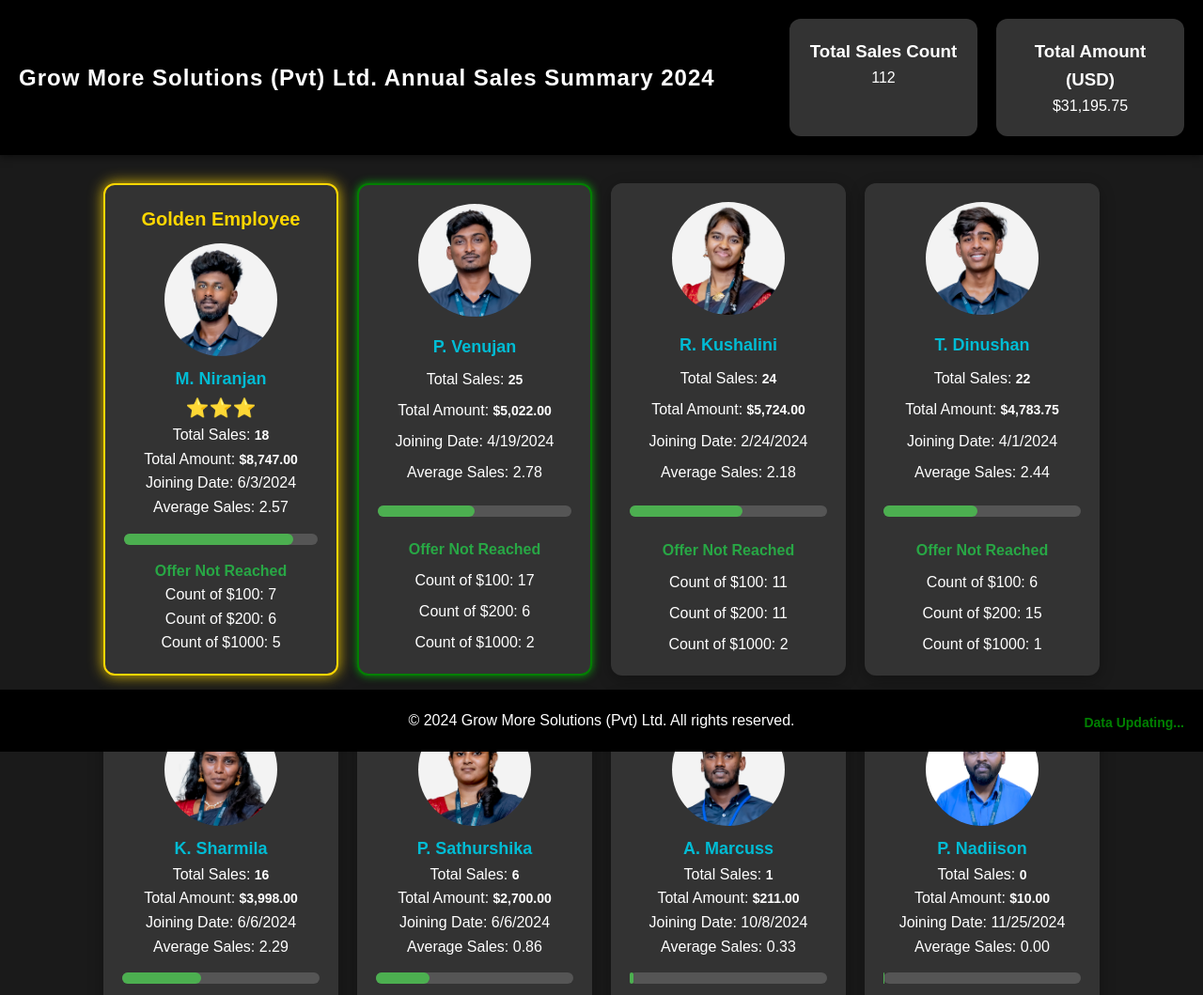
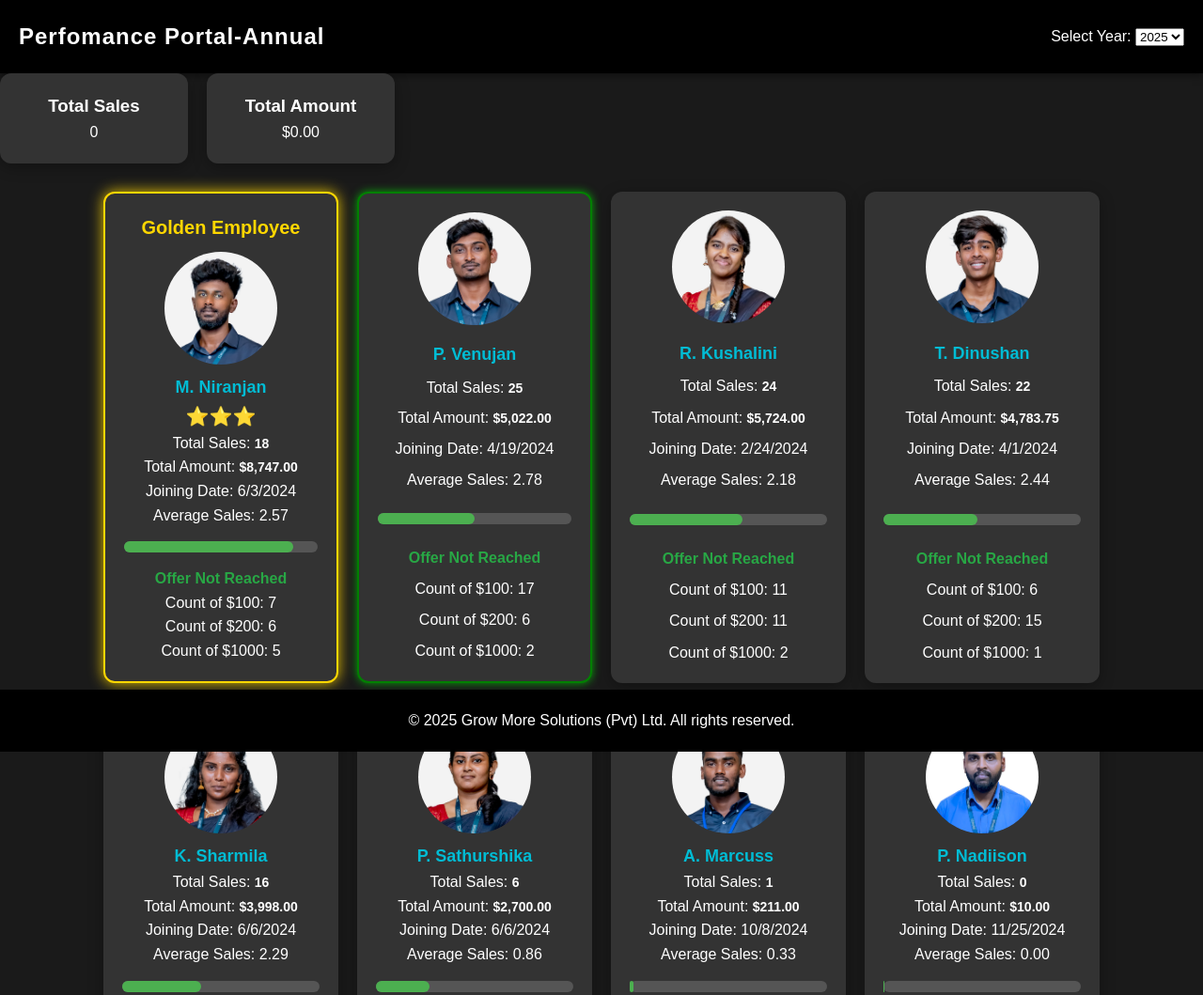
Before and after one commit to Growmore8/annualsales, a plain HTML site: page index.html in a window 1280 px wide. Shown: the top 1059 px of the page at 94% size. Drawn offline with Linux system fonts and the light colour scheme.

Commit message:
Update index.html

```diff
--- a/index.html
+++ b/index.html
@@ -1,41 +1,52 @@
 <!DOCTYPE html>
 <html lang="en">
+
 <head>
     <meta charset="UTF-8">
     <meta name="viewport" content="width=device-width, initial-scale=1.0">
-    <title>Employee Performance Dashboard</title>
+    <title>Employee Dashboard</title>
     <link rel="stylesheet" href="styles.css">
 </head>
+
 <body>
+    <!-- Header Section -->
     <header>
-        <div class="company-name">
-            Grow More Solutions (Pvt) Ltd.  Annual Sales Summary 2024
+        <div class="header-container">
+            <h1 class="company-name">Perfomance Portal-Annual</h1>
         </div>
-        <div class="total-stats-header">
-            <div class="total-sales-count">
-                <h3>Total Sales Count</h3>
-                <p>100</p> <!-- Total sales count will be dynamically updated -->
-            </div>
-            <div class="total-amount-usd">
-                <h3>Total Amount (USD)</h3>
-                <p>$10,000.00</p> <!-- Total amount will be dynamically updated -->
-            </div>
+        <!-- Year Selection Below Header -->
+        <div class="year-selection">
+            <label for="year-select">Select Year: </label>
+            <select id="year-select">
+                <option value="2025">2025</option>
+                <option value="2024">2024</option>
+            </select>
         </div>
     </header>
 
-    <section class="staff-cards">
-        <!-- Employee cards will be dynamically added here by JavaScript -->
+    <!-- Total Stats Section -->
+    <section class="total-stats">
+        <div class="total-stats-header">
+            <div class="total-stats-item">
+                <h3>Total Sales</h3>
+                <p class="total-sales-count">0</p>
+            </div>
+            <div class="total-stats-item">
+                <h3>Total Amount</h3>
+                <p class="total-amount-usd">$0.00</p>
+            </div>
+        </div>
     </section>
 
+    <!-- Staff Cards Section -->
+    <section class="staff-cards"></section>
+
+    <!-- Footer Section with Copyright -->
     <footer>
-        <div class="copyright">
-            &copy; 2024 Grow More Solutions (Pvt) Ltd. All rights reserved.
-        </div>
-        <div class="data-updating">
-            Data Updating...
-        </div>
+        <p>&copy; 2025 Grow More Solutions (Pvt) Ltd. All rights reserved.</p>
     </footer>
 
     <script src="script.js"></script>
 </body>
+
 </html>
```
